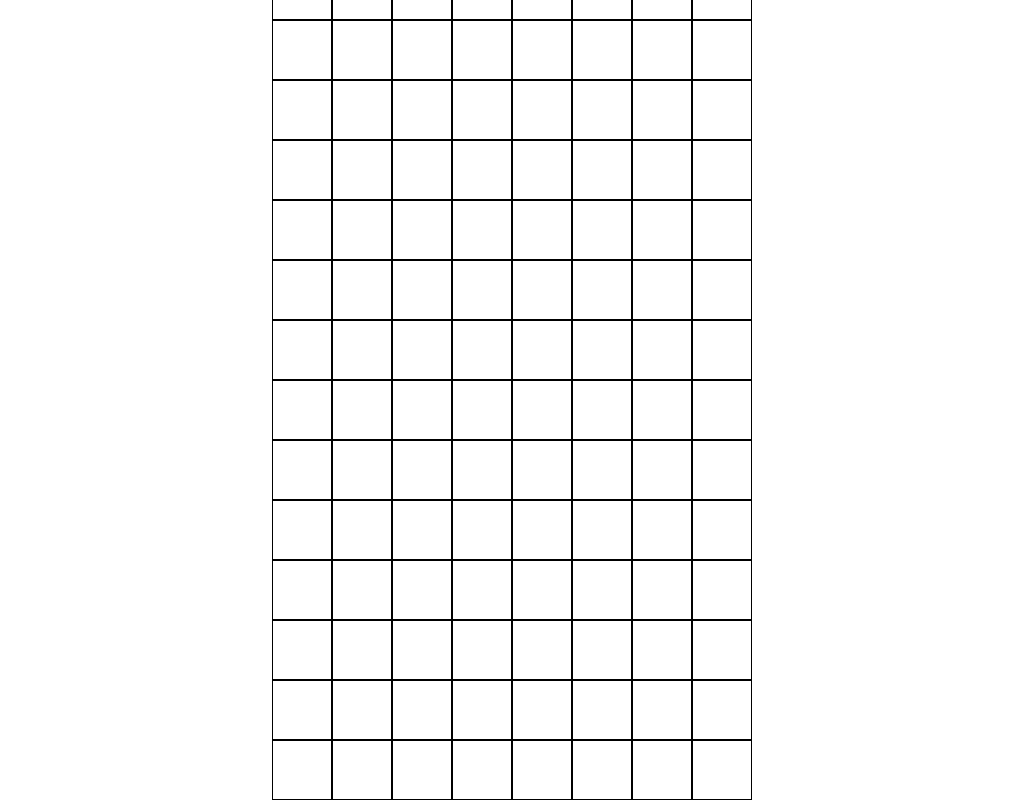
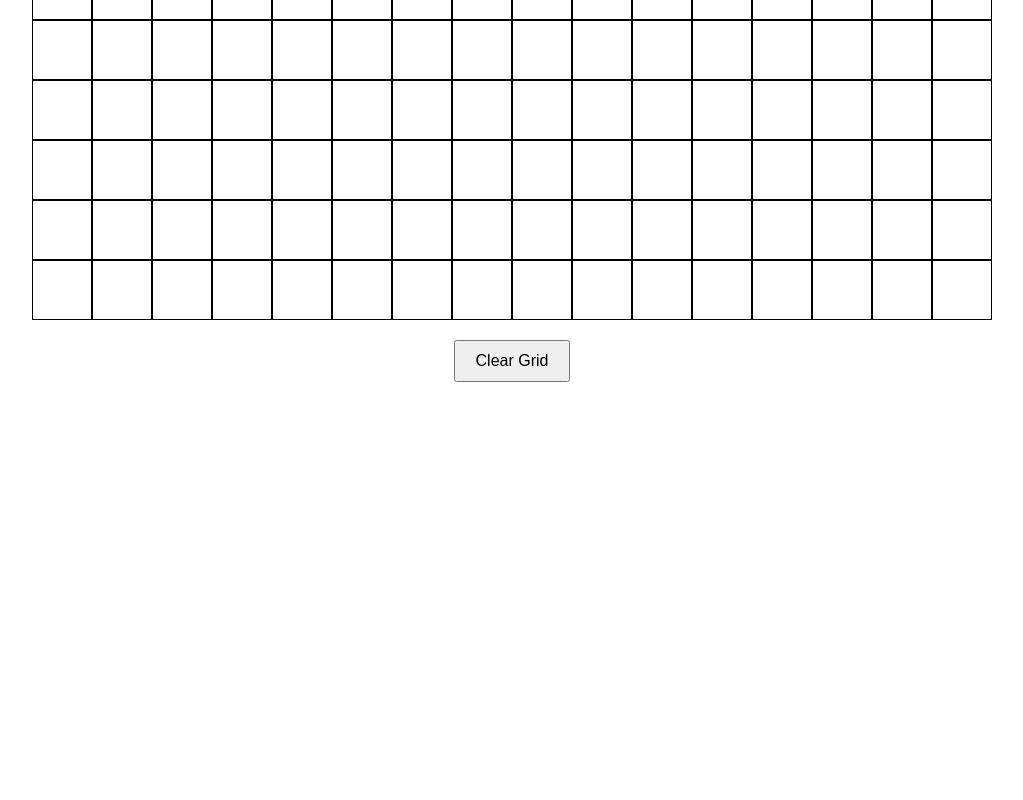
Before and after one commit to ElLuizon/Etch-a-Sketch, a plain HTML site: page index.html in a window 1280 px wide. Shown: the part 722-1522 px from the top of the page, without its empty margins (128-1151 px from the left). After the commit the page ends 1124 px from the top, so only its background shows below. Drawn offline with Linux system fonts and the light colour scheme.

Commit message:
adding a clear button

```diff
--- a/index.html
+++ b/index.html
@@ -10,5 +10,6 @@
 <body>
     <button id="newGrid">New Grid</button>
     <div id="container"></div>
+    <button id="clearGrid">Clear Grid</button>
 </body>
 </html>
--- a/script.js
+++ b/script.js
@@ -3,6 +3,9 @@ const container = document.querySelector("#container");
 
 // Seleccionar el boton
 const newGrid = document.querySelector("#newGrid");
+
+// Seleccionar el boton de limpiar
+const clearGrid = document.querySelector("#clearGrid");
 
 // Funcion para crear la cuadricula
 function createGrid(gridSize) {
@@ -57,3 +60,11 @@ newGrid.addEventListener("click", () => {
         alert("Invalid Input. Please add a number");
     }
 });
+
+// Agregar un event listener al boton clearGrid
+clearGrid.addEventListener("click", () => {
+    const squares = document.querySelectorAll(".square");
+    squares.forEach((square) => {
+        square.style.backgroundColor = "";
+    });
+});
--- a/style.css
+++ b/style.css
@@ -2,7 +2,7 @@
 #container{
     display: flex;
     flex-wrap: wrap;
-    width: 480px; /*16 cuadrados * 30px de ancho */
+    width: 960px; /*16 cuadrados * 30px de ancho */
     margin: 0 auto; /* Centrar el contenedor */
 }
 
@@ -21,3 +21,11 @@
     font-size: 16px;
     cursor: pointer;
 }
+
+#clearGrid{
+    display: block;
+    margin: 20px auto;
+    padding: 10px 20px;
+    font-size: 16px;
+    cursor: pointer;
+}
```
